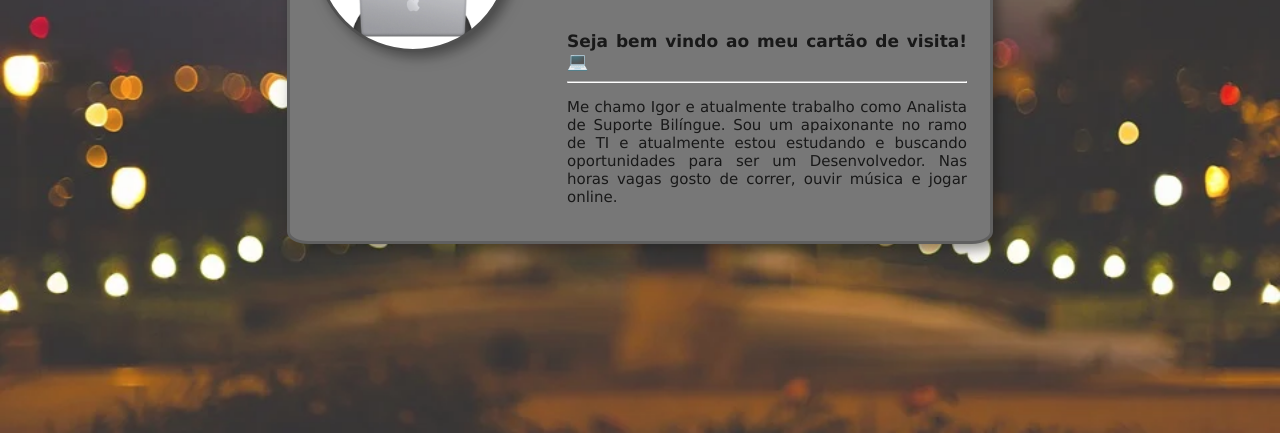
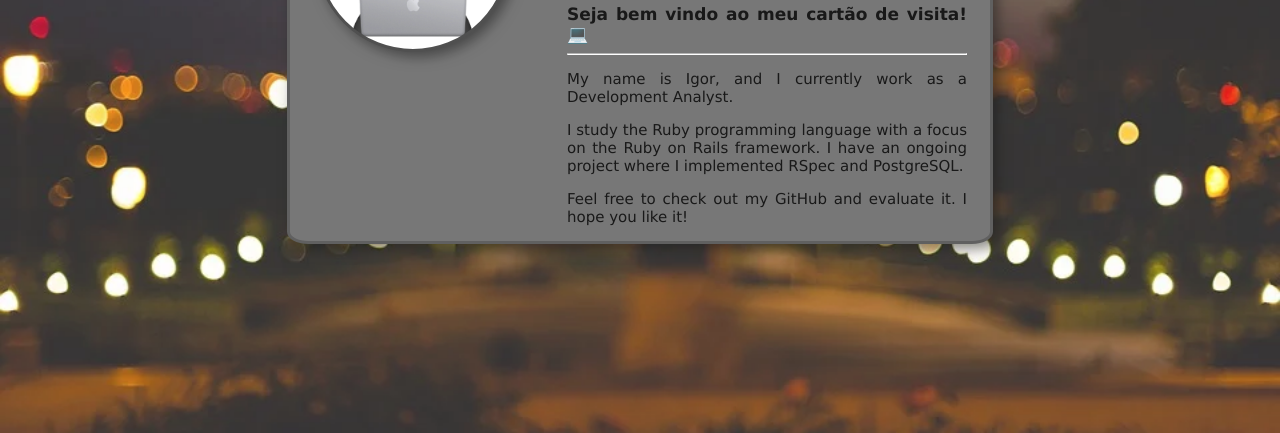
Before and after one commit to IgorG0mes/igorg0mes.github.io, a plain HTML site: page index.html in a window 1280 px wide. Shown: the part 367-800 px from the top of the page. Drawn offline with nearby package versions, Linux system fonts and the light colour scheme.

Commit message:
change title about me

```diff
--- a/index.html
+++ b/index.html
@@ -37,7 +37,10 @@
         </div>
         <div class="Bio">
           <hr class="Divider">
-          <p>Me chamo Igor e atualmente trabalho como Analista de Suporte Bilíngue. Sou um apaixonante no ramo de TI e atualmente estou estudando e buscando oportunidades para ser um Desenvolvedor. Nas horas vagas gosto de correr, ouvir música e jogar online.</p>
+          <p>My name is Igor, and I currently work as a Development Analyst.</p>
+          <p>I study the Ruby programming language with a focus on the Ruby on Rails framework.
+            I have an ongoing project where I implemented RSpec and PostgreSQL.</p>
+          <p>Feel free to check out my GitHub and evaluate it. I hope you like it!</p>
         </div>
       </div>
     </div>
```
